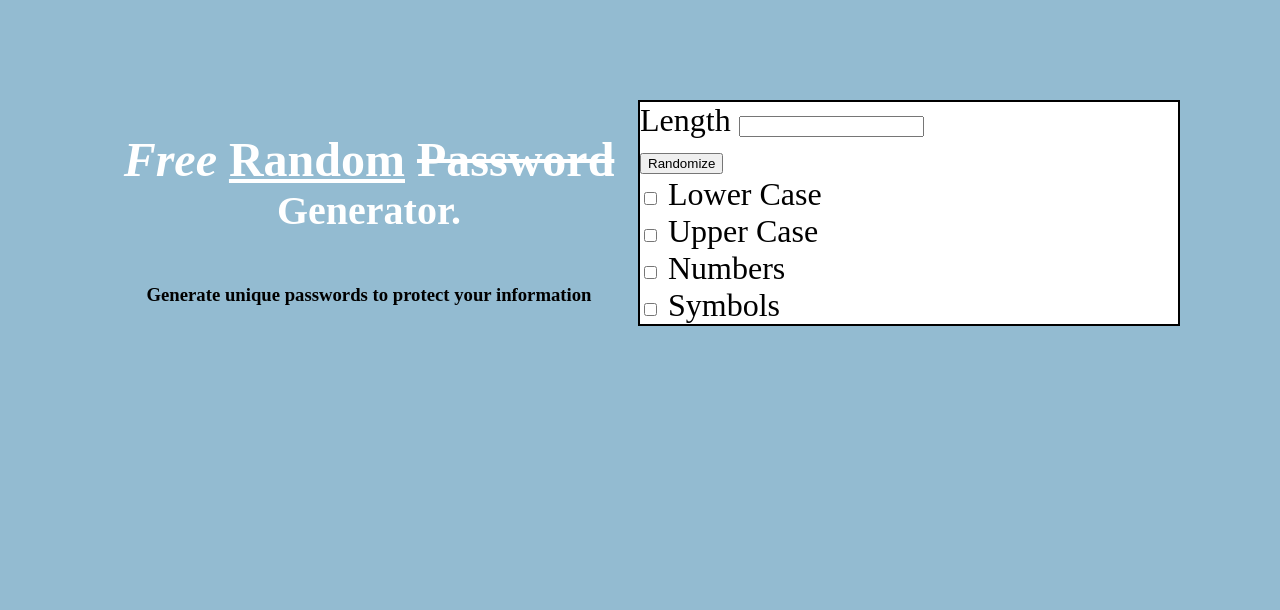
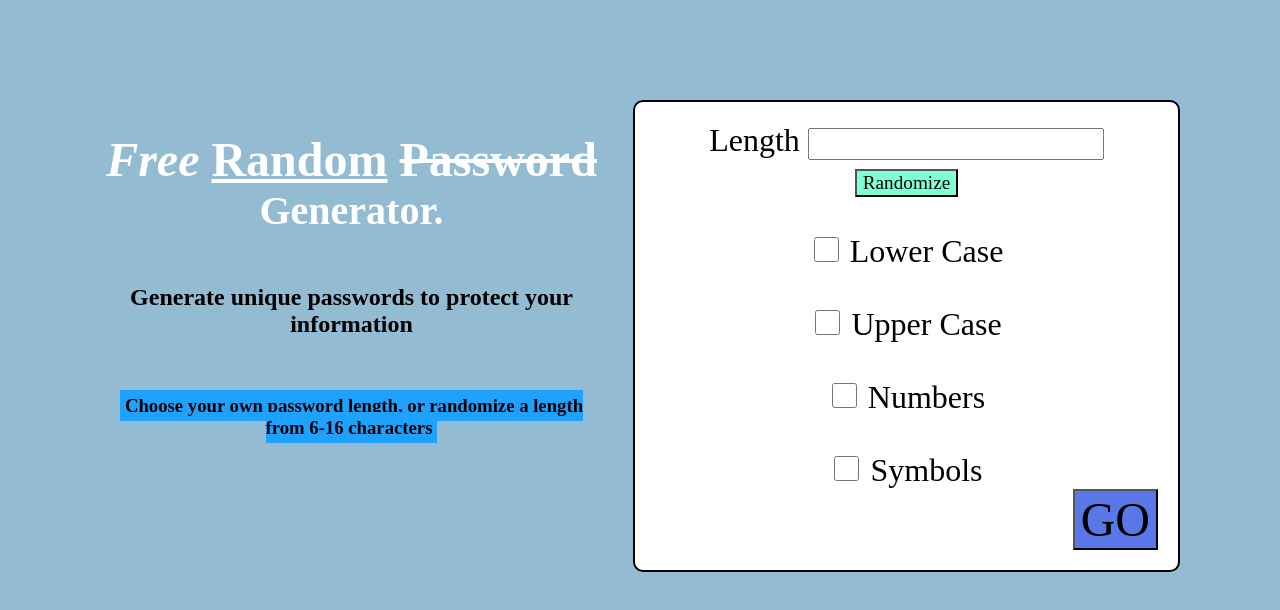
Before and after one commit to dangtruong06/Password-Generator, a plain HTML site: page index.html in a window 1280 px wide. Drawn offline with Linux system fonts and the light colour scheme; a web font is replaced by a local one.

Commit message:
added go button, changed increased font size and layout, created random number function

```diff
--- a/index.html
+++ b/index.html
@@ -13,29 +13,35 @@
 <body>
     <div id="title">
     <h1><i>Free</i> <ins>Random</ins> <del>Password</del> <sup>Generator.</sup></h1>
-    <h3>Generate unique passwords to protect your information</h3>
+    <h2>Generate unique passwords to protect your information</h2><br>
+    <h3><span class="highlight">Choose your own password length, or randomize a length from 6-16 characters</span></h3>
     </div>
 
     <div id="container">
     <label for="length">Length</label>
-    <input id="length" type="number"><br>
-    <button onclick="randomize()">Randomize</button><br>
+    <input id="length" type="number">
+    <button id="randNum" onclick="randomNum()">Randomize</button><br>
 
-    <input id="lowerCase" type="checkbox">
+    <input id="lowerCase" type="checkbox" class="options">
     <label for="lowerCase">Lower Case</label><br>
 
-    <input id="upperCase" type="checkbox">
+    <input id="upperCase" type="checkbox" class="options">
     <label for="upperCase">Upper Case</label><br>
 
-    <input id="numBers" type="checkbox">
+    <input id="numBers" type="checkbox" class="options">
     <label for="numBers">Numbers</label><br>
 
-    <input id="symBols" type="checkbox">
+    <input id="symBols" type="checkbox" class="options">
     <label for="symBols">Symbols</label><br>
+
+    <button id="go" onclick="randomize()">GO</button>
     </div>
 
+    <p id="possibleChars"></p>
     <p id="password"></p>
 
 
+    <script src="index.js"></script>
+
 </body>
 </html>
--- a/index.js
+++ b/index.js
@@ -0,0 +1,20 @@
+const lowerChars = "zxcvbnmasdfghjklqwertyuiop";
+const upperChars = "ZXCVBNMASDFGHJKLQWERTYUIOP";
+const symbols = "!@#$%^&*()_+-=:;,.<>?/|";
+const numbers = "0123456789";
+
+
+
+const max = 16;
+const min = 6;
+
+function randomNum(){
+    const length = document.getElementById("length");
+
+    length.value = (Math.floor(Math.random() * (max - min + 1)) + min);
+
+}
+
+function randomize(){
+
+}
--- a/style.css
+++ b/style.css
@@ -5,12 +5,10 @@ body{
     margin-left: 100px;
     margin-right: 100px;
     margin-top: 100px;
-
 }
 #title{
     text-align: center;
-    width:50%;
-
+    width: 50%;
 }
 h1{
     font-size: 3em;
@@ -22,10 +20,46 @@ h3{
 
 #container{
     font-size: 2em;
+    text-align: center;
     border: 2px solid black;
     width: 50%;
     float: right;
     color: black;
     background-color: white;
+    margin-left: 30px;
+    padding: 20px;
+    border-radius: 10px;
 
 }
+
+#length{
+    font-size: 1.4rem;
+    text-align: center;
+}
+
+#randNum{
+    font-size: 1.2rem;
+    font-family: Fuzzy Bubbles;
+    background-color:aquamarine
+}
+
+#go{
+    font-size: 3rem;
+    font-family: Fuzzy Bubbles;
+    float: right;
+    background-color: rgb(90, 119, 232);
+}
+
+.options{
+    margin-top: 40px;
+
+}
+input[type="checkbox"] {
+    width: 25px; /* Set desired width */
+    height: 25px; /* Set desired height */
+}
+
+.highlight{
+    background-color: hsl(205, 100%, 56%);
+    padding: 5px;
+}
```
